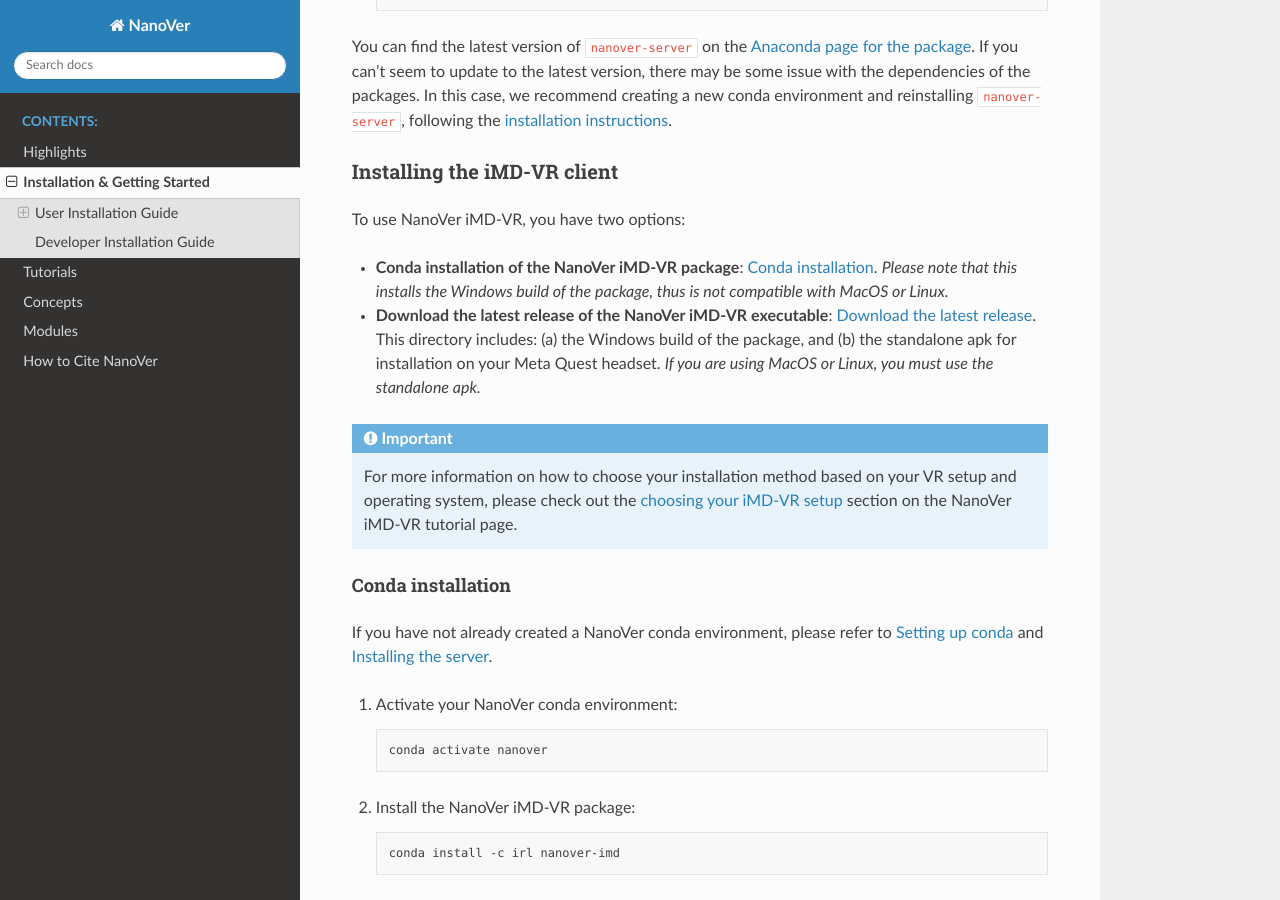
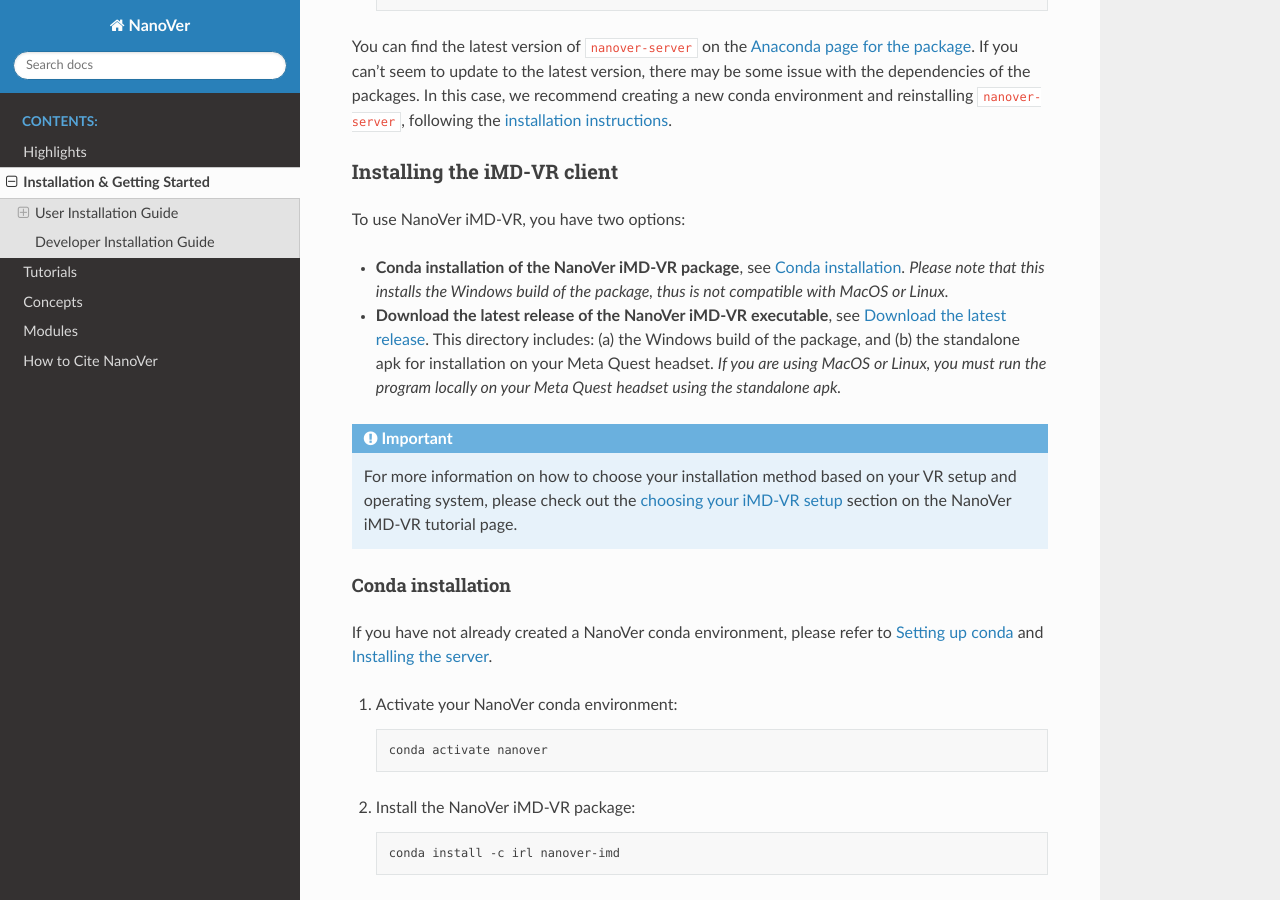
Before and after one commit to IRL2/nanover-docs, a Sphinx documentation site: the page built from source/installation.rst, in a window 1280 px wide and 900 px high, scrolled down 1509 px. Built offline with Sphinx 7.4.7 and the Read the Docs theme 3.1.0, drawn with Linux system fonts in a browser that asks for light colours; pages that are not in the unit, such as notebooks, are missing from menus; the version number could not be read and is left out.

Commit message:
Update wording

```diff
--- a/source/installation.rst
+++ b/source/installation.rst
@@ -95,14 +95,14 @@
 
 To use NanoVer iMD-VR, you have two options:
 
-* **Conda installation of the NanoVer iMD-VR package**: :ref:`conda_installation_VR_client`.
+* **Conda installation of the NanoVer iMD-VR package**, see :ref:`conda_installation_VR_client`.
   *Please note that this installs the Windows build of the package, thus is not compatible with MacOS or Linux.*
 
 
-* **Download the latest release of the NanoVer iMD-VR executable**: :ref:`download_latest_release_VR_client`.
+* **Download the latest release of the NanoVer iMD-VR executable**, see :ref:`download_latest_release_VR_client`.
   This directory includes: (a) the Windows build of the package, and (b) the standalone apk for installation on your
   Meta Quest headset.
-  *If you are using MacOS or Linux, you must use the standalone apk.*
+  *If you are using MacOS or Linux, you must run the program locally on your Meta Quest headset using the standalone apk.*
 
 .. admonition:: Important
 
```
